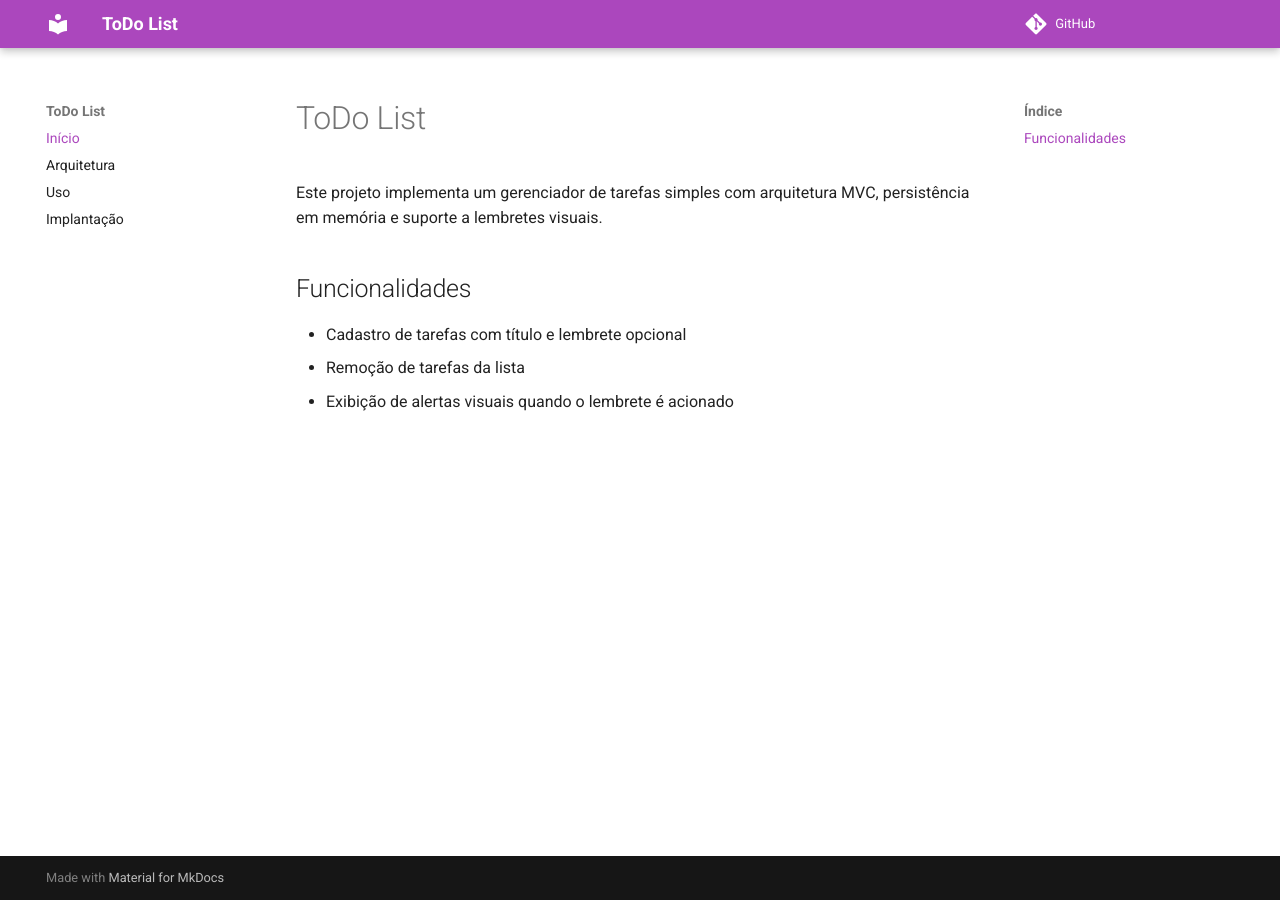
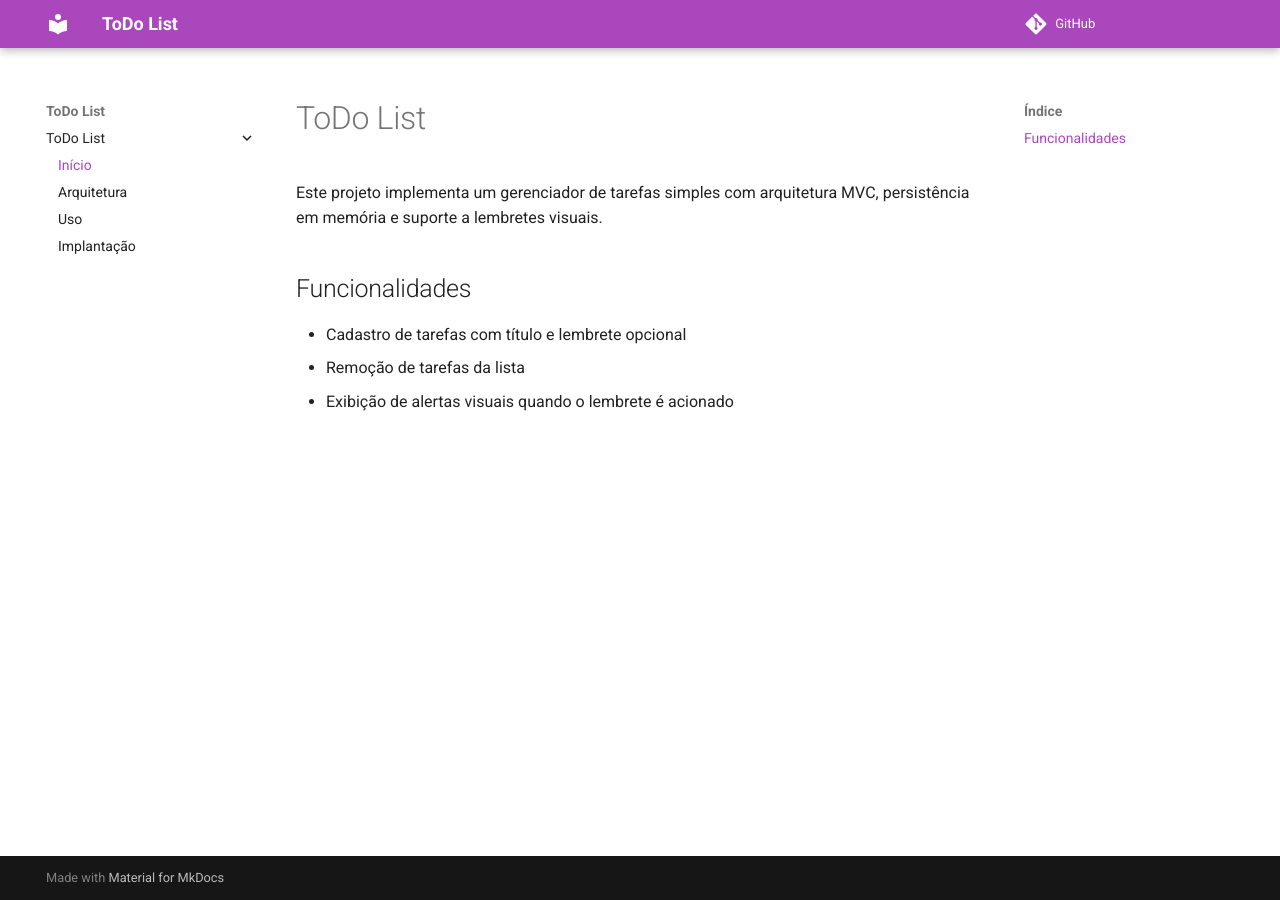
Before and after one commit to alliciarocha/proj-exten, an MkDocs documentation site: the page built from docs/index.md, in a window 1280 px wide. Built offline with MkDocs 1.6.1 and Material for MkDocs 9.7.7, drawn with Linux system fonts in a browser that asks for light colours; comment, search, counter and statistics services are not loaded.

Commit message:
Update mkdocs.yml

```diff
--- a/mkdocs.yml
+++ b/mkdocs.yml
@@ -5,10 +5,11 @@ site_description: Documentação do gerenciador de tarefas MVC
 site_author: Allicia
 
 nav:
-  - Início: index.md
-  - Arquitetura: architecture.md
-  - Uso: usage.md
-  - Implantação: deployment.md
+  - ToDo List:
+      - Início: index.md
+      - Arquitetura: architecture.md
+      - Uso: usage.md
+      - Implantação: deployment.md
 
 theme:
   name: material
```
